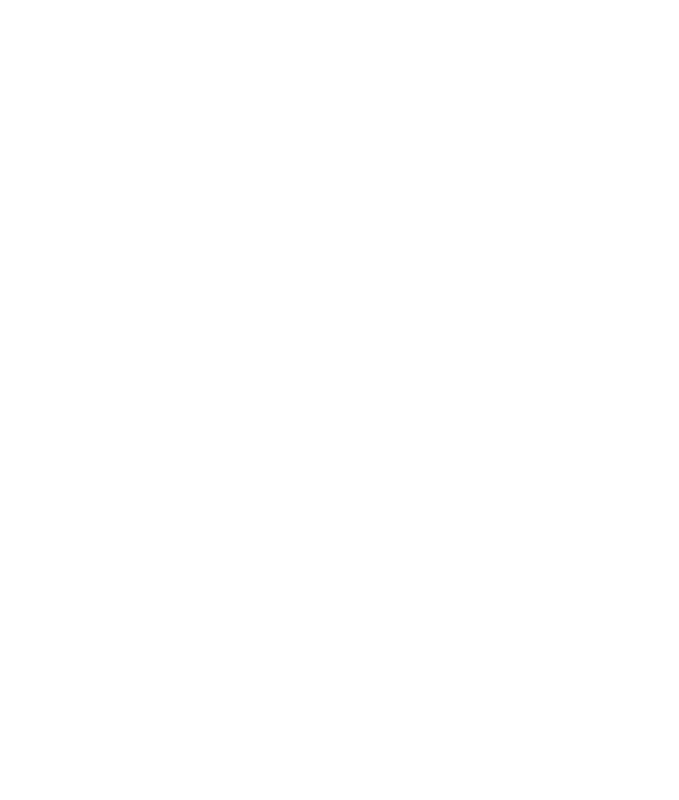
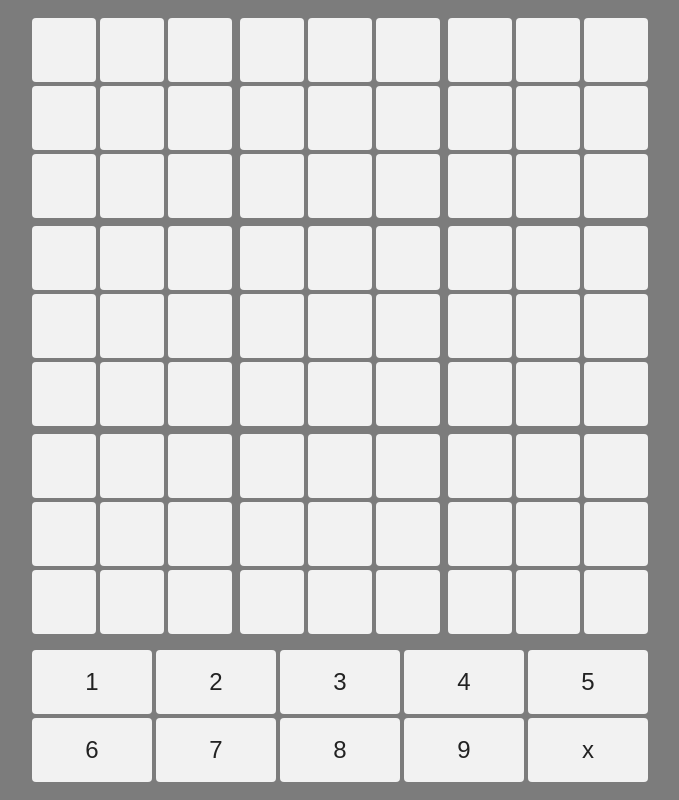
Before and after one commit to gAlex71/games_js, a plain HTML site: page sudoku/index.html in a window 1280 px wide. Shown: the whole page, without its empty margins (300-979 px from the left). Drawn offline with Linux system fonts and the light colour scheme.

Commit message:
add styles

```diff
--- a/sudoku/index.html
+++ b/sudoku/index.html
@@ -4,9 +4,25 @@
     <meta charset="UTF-8">
     <meta name="viewport" content="width=device-width, initial-scale=1.0">
     <title>Sudoku</title>
+    <link rel="stylesheet" href="./styles.css">
     <script src="./index.js" type="module"></script>
 </head>
 <body>
+    <div class="wrap">
+        <div class="grid"></div>
 
+        <div class="numbers">
+            <div class="number">1</div>
+            <div class="number">2</div>
+            <div class="number">3</div>
+            <div class="number">4</div>
+            <div class="number">5</div>
+            <div class="number">6</div>
+            <div class="number">7</div>
+            <div class="number">8</div>
+            <div class="number">9</div>
+            <div class="remove">x</div>
+        </div>
+    </div>
 </body>
 </html>
--- a/sudoku/index.js
+++ b/sudoku/index.js
@@ -1,3 +1,11 @@
 import { Sudoku } from "./sudoku.js";
 
+const gridElement = document.querySelector('.grid');
+
+for(let i = 0; i < 81; i++){
+    const newDiv = document.createElement('div');
+    newDiv.classList.add('cell');
+    gridElement.appendChild(newDiv);
+}
+
 const sudoku = new Sudoku();
--- /dev/null
+++ b/sudoku/styles.css
@@ -0,0 +1,88 @@
+:root {
+    --bg: #7c7c7c;
+    --cell-size: 8vmin;
+    --gap: 0.5vmin;
+}
+
+* {
+    margin: 0;
+    padding: 0;
+    box-sizing: border-box;
+}
+
+body {
+    height: 100vh;
+
+    display: flex;
+    justify-content: center;
+    align-items: center;
+
+    font-family: Arial, Helvetica, sans-serif;
+    user-select: none;
+
+    background-color: var(--bg);
+}
+
+.wrap {
+    display: flex;
+    flex-direction: column;
+    justify-content: center;
+}
+
+.grid {
+    display: grid;
+    grid-template-columns: repeat(9, auto);
+    grid-template-rows: repeat(9, auto);
+    gap: var(--gap);
+}
+
+.cell {
+    height: var(--cell-size);
+    width: var(--cell-size);
+
+    display: flex;
+    justify-content: center;
+    align-items: center;
+
+    border-radius: 0.5vmin;
+    font-size: 3vmin;
+
+    color: #222222;
+    background-color: #f2f2f2;
+
+    cursor: pointer;
+}
+
+.cell:nth-child(3),
+.cell:nth-child(6) {
+    margin-right: var(--gap);
+}
+
+.cell:nth-child(19),
+.cell:nth-child(46) {
+    margin-bottom: var(--gap);
+}
+
+.numbers {
+    display: grid;
+    grid-template-columns: repeat(5, auto);
+    gap: var(--gap);
+    margin-top: 2vmin;
+}
+
+.number,
+.remove {
+    height: var(--cell-size);
+
+    display: flex;
+    justify-content: center;
+    align-items: center;
+
+    border-radius: 0.5vmin;
+    font-size: 3vmin;
+
+    color: #222222;
+    background-color: #f2f2f2;
+
+    cursor: pointer;
+}
```
